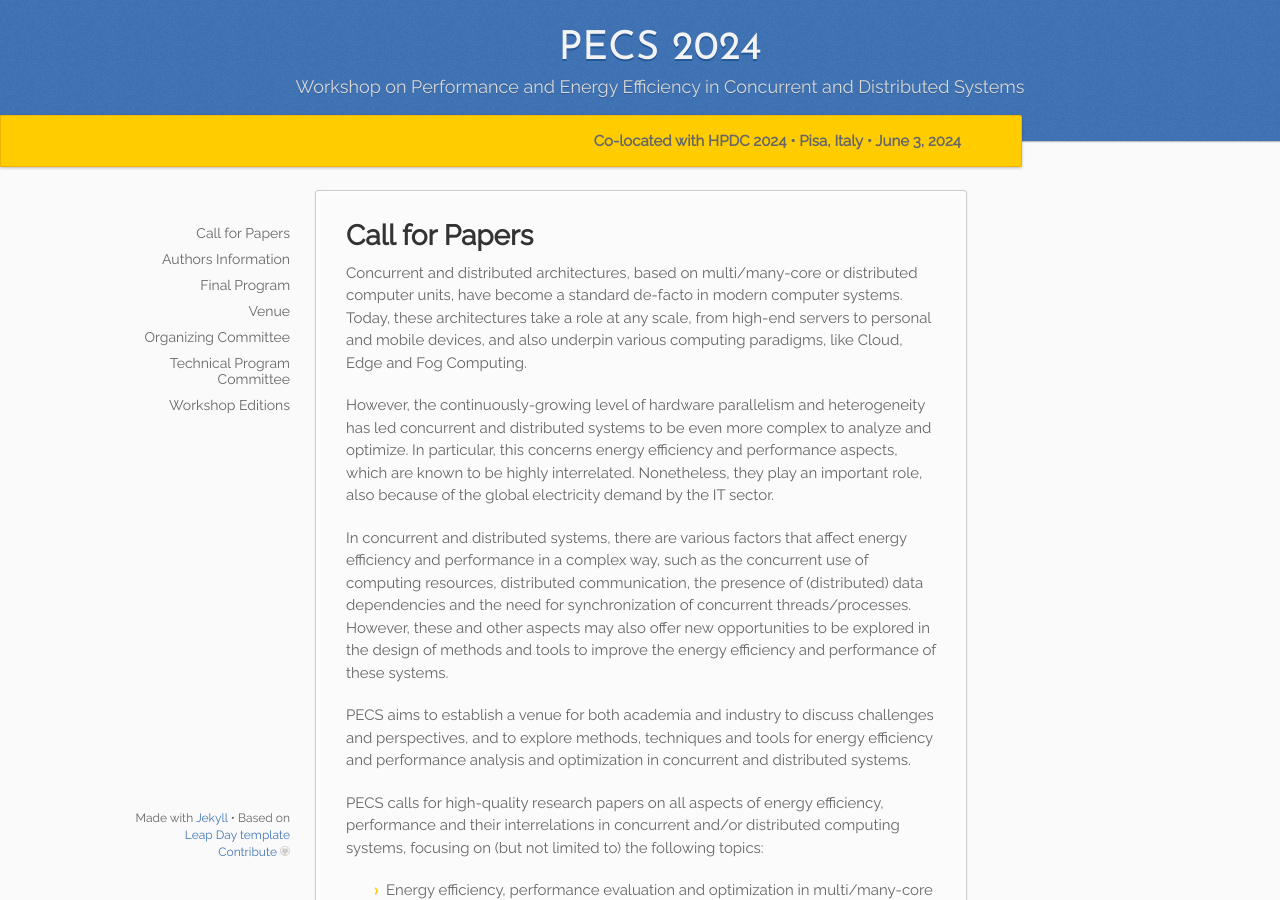
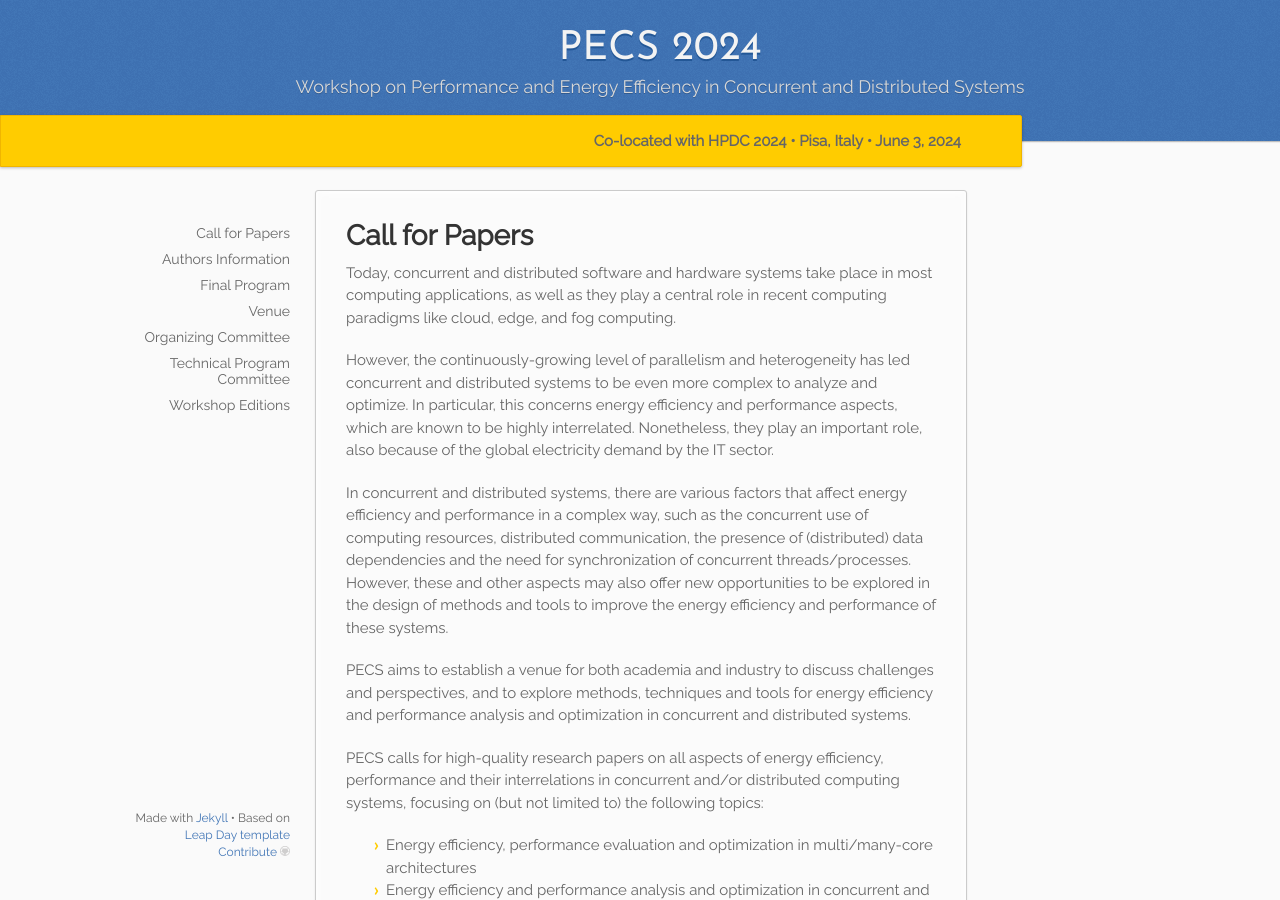
Before and after one commit to pecs-workshop/pecs-workshop.github.io, a Jekyll site: the page built from _2024/01.cfp.md, in a window 1280 px wide and 900 px high. Built offline with Jekyll 4.4.1, drawn with Linux system fonts in a browser that asks for light colours.

Commit message:
Updated introduction

```diff
--- a/_2024/_introduction_text.md
+++ b/_2024/_introduction_text.md
@@ -1,5 +1,5 @@
-Concurrent and distributed architectures, based on multi/many-core or distributed computer units, have become a standard de-facto in modern computer systems. Today, these architectures take a role at any scale, from high-end servers to personal and mobile devices, and also underpin various computing paradigms, like Cloud, Edge and Fog Computing.
+Today, concurrent and distributed software and hardware systems take place in most computing applications, as well as they play a central role in recent computing paradigms like cloud, edge, and fog computing.
 
-However, the continuously-growing level of hardware parallelism and heterogeneity has led concurrent and distributed systems to be even more complex to analyze and optimize. In particular, this concerns energy efficiency and performance aspects, which are known to be highly interrelated. Nonetheless, they play an important role, also because of the global electricity demand by the IT sector.
+However, the continuously-growing level of parallelism and heterogeneity has led concurrent and distributed systems to be even more complex to analyze and optimize. In particular, this concerns energy efficiency and performance aspects, which are known to be highly interrelated. Nonetheless, they play an important role, also because of the global electricity demand by the IT sector.
 
 In concurrent and distributed systems, there are various factors that affect energy efficiency and performance in a complex way, such as the concurrent use of computing resources, distributed communication, the presence of (distributed) data dependencies and the need for synchronization of concurrent threads/processes. However, these and other aspects may also offer new opportunities to be explored in the design of methods and tools to improve the energy efficiency and performance of these systems.
```
